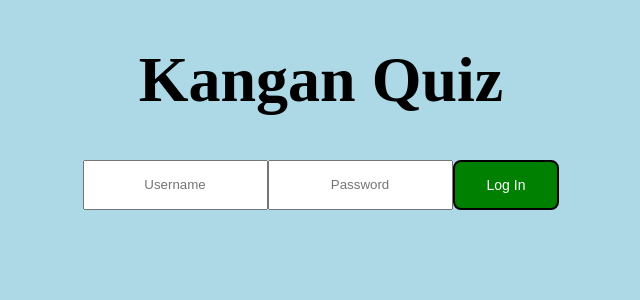
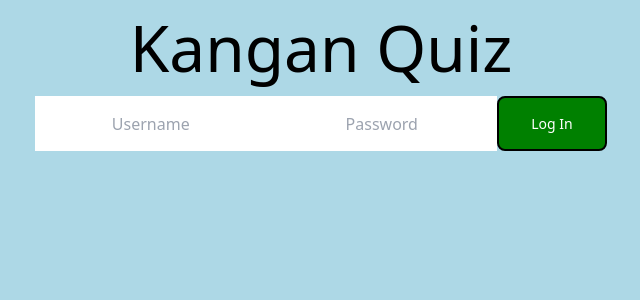
Before and after one commit to EllaMei/QuizGame-Svelte, a SvelteKit app: page / in a window 1280 px wide. Shown: the top 300 px of the page, without its empty margins (319-959 px from the left). Built offline with nearby package versions, Linux system fonts and the light colour scheme.

Commit message:
Got tailwind/flowbite - Not yet used

```diff
--- /dev/null
+++ b/postcss.config.cjs
@@ -0,0 +1,13 @@
+const tailwindcss = require("tailwindcss");
+const autoprefixer = require("autoprefixer");
+
+const config = {
+  plugins: [
+    //Some plugins, like tailwindcss/nesting, need to run before Tailwind,
+    tailwindcss(),
+    //But others, like autoprefixer, need to run after,
+    autoprefixer,
+  ],
+};
+
+module.exports = config;
--- /dev/null
+++ b/src/app.postcss
@@ -0,0 +1,4 @@
+/* Write your global styles here, in PostCSS syntax */
+@tailwind base;
+@tailwind components;
+@tailwind utilities;
--- /dev/null
+++ b/src/routes/+layout.svelte
@@ -0,0 +1,5 @@
+<script>
+  import "../app.postcss";
+</script>
+
+<slot />
--- a/svelte.config.js
+++ b/svelte.config.js
@@ -1,13 +1,20 @@
-import adapter from '@sveltejs/adapter-auto';
+import preprocess from "svelte-preprocess";
+import adapter from "@sveltejs/adapter-auto";
 
 /** @type {import('@sveltejs/kit').Config} */
 const config = {
-	kit: {
-		// adapter-auto only supports some environments, see https://kit.svelte.dev/docs/adapter-auto for a list.
-		// If your environment is not supported or you settled on a specific environment, switch out the adapter.
-		// See https://kit.svelte.dev/docs/adapters for more information about adapters.
-		adapter: adapter()
-	}
+  kit: {
+    // adapter-auto only supports some environments, see https://kit.svelte.dev/docs/adapter-auto for a list.
+    // If your environment is not supported or you settled on a specific environment, switch out the adapter.
+    // See https://kit.svelte.dev/docs/adapters for more information about adapters.
+    adapter: adapter(),
+  },
+
+  preprocess: [
+    preprocess({
+      postcss: true,
+    }),
+  ],
 };
 
 export default config;
--- /dev/null
+++ b/tailwind.config.cjs
@@ -0,0 +1,11 @@
+const config = {
+  content: ["./src/**/*.{html,js,svelte,ts}"],
+
+  theme: {
+    extend: {},
+  },
+
+  plugins: [],
+};
+
+module.exports = config;
```
Also changed, not shown: package.json (+12 -1 lines), 1 other file (tests, documents, lock files or other folders).
